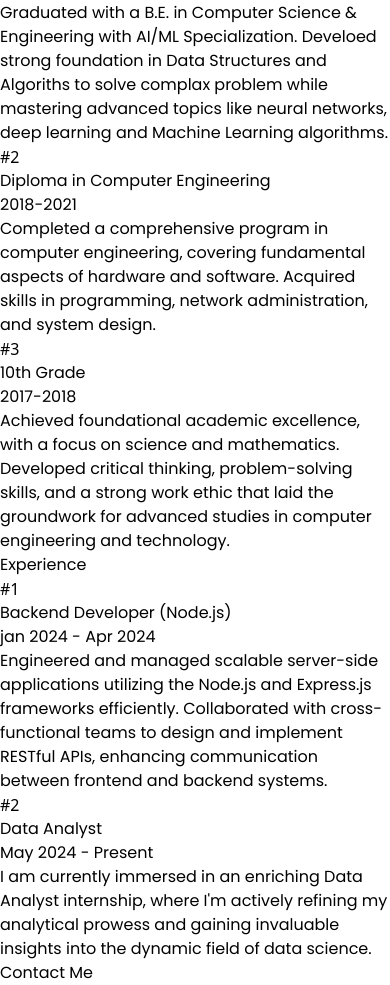
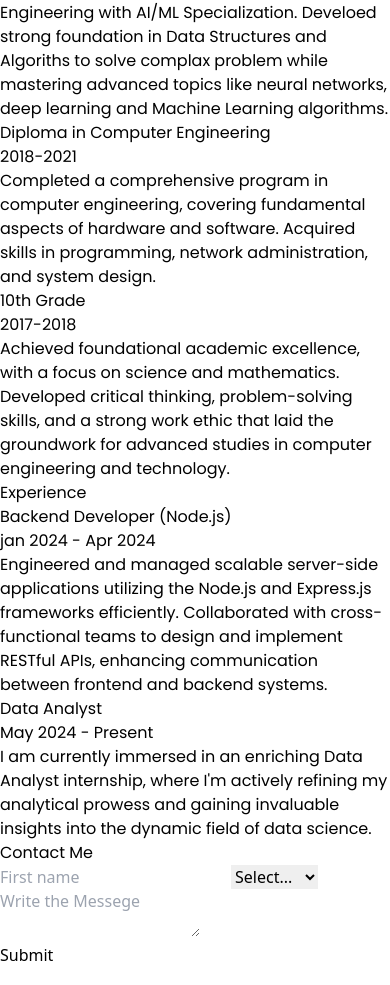
Before and after one commit to oDhruvPatel/newfolderr, a React (Vite) app: page / in a window 390 px wide. Shown: the part 4737-5722 px from the top of the page. Built offline with nearby package versions, Linux system fonts and the light colour scheme.

Commit message:
Middle-dots

```diff
--- a/package.json
+++ b/package.json
@@ -5,8 +5,8 @@
   "version": "0.0.0",
   "type": "module",
   "scripts": {
-    "predeploy":"npm run build",
-    "deploy":"gh-pages -d dist",
+    "predeploy": "npm run build",
+    "deploy": "gh-pages -d dist",
     "dev": "vite",
     "build": "tsc && vite build",
     "lint": "eslint . --ext ts,tsx --report-unused-disable-directives --max-warnings 0",
@@ -16,6 +16,7 @@
     "gsap": "^3.12.5",
     "react": "^18.2.0",
     "react-dom": "^18.2.0",
+    "react-hook-form": "^7.51.5",
     "react-icons": "^5.2.1",
     "react-scroll": "^1.9.0"
   },
--- a/src/components/AboutEdu.tsx
+++ b/src/components/AboutEdu.tsx
@@ -18,9 +18,9 @@ const AboutEdu = () => {
           className={`view1 md:border-r-4 md:border-l-0 border-l-4 gradient-border z-50 md:w-[50%] w-[90%] md:m-0 m-auto flex md:justify-center md:items-center flex-col `}
         >
 
-                  <Education seq={1} classLR="md:text-right md:pr-1" class="left" title="B.E Computer Sci. and Engg. - Spec. AI & ML" timeline="2021-2024" desc={BE}/>
-                  <Education seq={2} classLR="md:text-left md:pl-1" class="right" title="Diploma in Computer Engineering" timeline="2018-2021" desc={DI}/>
-                  <Education seq={3} classLR="md:text-right md:pr-1 " class="left" title="10th Grade" timeline="2017-2018" desc={board}/>
+                  <Education seq={1} classLR="md:text-right md:pr-1" dotLR="md:-right-[10px] md:left-auto -left-[-3.5%]" class="left" title="B.E Computer Sci. and Engg. - Spec. AI & ML" timeline="2021-2024" desc={BE}/>
+                  <Education seq={2} classLR="md:text-left md:pl-1" dotLR="md:-left-[5px] md:right-auto -left-[-3.5%]" class="right" title="Diploma in Computer Engineering" timeline="2018-2021" desc={DI}/>
+                  <Education seq={3} classLR="md:text-right md:pr-1" dotLR="md:-right-[10px] md:left-auto -left-[-3.5%]" class="left" title="10th Grade" timeline="2017-2018" desc={board}/>
                </div>
                </div>
     </>
--- /dev/null
+++ b/src/components/ContactForm.tsx
@@ -0,0 +1,35 @@
+import React, { useState } from "react";
+import { useForm, SubmitHandler } from "react-hook-form";
+
+interface FormData {
+  firstName: string;
+  category: string;
+  aboutYou: string;
+}
+
+const ContactForm: React.FC = () => {
+  const { register, handleSubmit } = useForm<FormData>();
+  const [data, setData] = useState<string>("");
+
+  const onSubmit: SubmitHandler<FormData> = (formData) => {
+    setData(JSON.stringify(formData));
+  };
+
+  return (
+    <div>
+      <form onSubmit={handleSubmit(onSubmit)}>
+        <input {...register("firstName")} placeholder="First name" />
+        <select {...register("category", { required: true })}>
+          <option value="">Select...</option>
+          <option value="A">Option A</option>
+          <option value="B">Option B</option>
+        </select>
+        <textarea {...register("aboutYou")} placeholder="Write the Messege" />
+        <p>{data}</p>
+        <input type="submit" />
+      </form>
+    </div>
+  );
+};
+
+export default ContactForm;
--- a/src/components/Education.tsx
+++ b/src/components/Education.tsx
@@ -5,6 +5,7 @@ const Education = (props: {
   class: string;
   seq: number;
   classLR:string;
+  dotLR:string;
 }) => {
   return (
     <>
@@ -12,16 +13,16 @@ const Education = (props: {
           className={`${props.class} md:m-0 m-auto flex md:justify-center md:items-center flex-col `}
         >
           <div className={`${props.classLR} md:w-[100%] pl-1 w-full text-left text-lg font-medium  pt-1 text-transparent bg-clip-text bg-gradient-to-r from-pink-700 to-purple-700`}>
-            <div className="">#{props.seq}</div>
+            <div className={`${props.dotLR} w-4 h-4 bg-slate-800 border-2 border-slate-300 absolute rounded-full`}></div>
           </div>
           <div
-            className={`view md:my-0 md:mx-0 mb-4 bg-white rounded-xl p-4 md:w-[90%] w-[96%] ml-3 md:ml-0 shadow-md border primary transition-all hover:scale-105`}
+            className={`view1 md:my-0 md:mx-0 mb-4 bg-white rounded-xl p-4 md:w-[90%] w-[96%] ml-3 md:ml-0 shadow-md border primary view transition-all hover:scale-105`}
           >
             <h1 className="title md:text-lg text-lg font-semibold text-transparent bg-clip-text bg-gradient-to-r from-purple-600 to-pink-600 ">
               {" "}
               {props.title}{" "}
             </h1>
-            <h3 className="md:text-sm text-sm my-1  font-medium"> {props.timeline}</h3>
+            <h3 className="md:text-sm text-sm my-1 font-medium"> {props.timeline}</h3>
             <h6 className=" md:text-sm text-xs"> {props.desc}</h6>
           </div>
           </div>
--- a/src/components/Experience.tsx
+++ b/src/components/Experience.tsx
@@ -13,10 +13,10 @@ const Experience = () => {
         className={`md:w-[80vw] w-[100vw] m-auto  transition-all `}
       >
         <div
-          className={` md:border-r-4 md:border-l-0 gradient-border border-l-4  border-slate-800 z-50 md:w-[50%] w-[90%] md:m-0 m-auto flex md:justify-center md:items-center flex-col `}
+          className={`view1 md:border-r-4 md:border-l-0 gradient-border border-l-4  border-slate-800 z-50 md:w-[50%] w-[90%] md:m-0 m-auto flex md:justify-center md:items-center flex-col `}
         >
-                  <Education seq={1} classLR="md:text-right md:pr-1" class="left" title="Backend Developer (Node.js)" timeline="jan 2024 - Apr 2024" desc={Toshal}/>
-                  <Education seq={2} classLR="md:text-left md:pl-1"  class="right" title="Data Analyst" timeline="May 2024 - Present" desc={DA}/>
+                  <Education seq={1} classLR="md:text-right md:pr-1" dotLR="md:-right-[10px] md:left-auto -left-[-3.5%]" class="left" title="Backend Developer (Node.js)" timeline="jan 2024 - Apr 2024" desc={Toshal}/>
+                  <Education seq={2} classLR="md:text-left md:pl-1"  dotLR="md:-left-[5px] md:right-auto -left-[-3.5%]" class="right" title="Data Analyst" timeline="May 2024 - Present" desc={DA}/>
         </div>
         </div>
     </>
--- a/src/components/Navbar.tsx
+++ b/src/components/Navbar.tsx
@@ -37,7 +37,7 @@ const Navbar = (props: {link:string[]}) => {
   {props.link.map((item, idx) => (
     <li
       key={idx}
-      className="text-slate-800 primary uppercase font-base text-lg flex justify-center items-center mx-6 cursor-pointer hover:border-b-2 hover:border-b-indigo-600"
+      className="text-slate-800 primary uppercase font-base text-lg flex justify-center items-center mx-6 cursor-pointer hover:text-indigo-600"
     >
       <a href={`#${item}`}>{item}</a>
     </li>
--- a/src/components/Skill.tsx
+++ b/src/components/Skill.tsx
@@ -9,8 +9,10 @@ const Skill = (props:{list:string[], title:string, bg:string, icon?:ReactElement
                     <ul className='flex flex-row justify-center py-4 w-full flex-wrap'>
                       {props.list.map((item, idx)=>(
                       <li key={idx} className='md:text-sm text-sm px-2 my-2 mx-2 primary bg-[#fff] hover:text-black hover:cursor-pointer rounded-full'>{item}</li>
+
                        ))}
                     </ul>
+
                 </div>
              </div>
    </>
--- a/src/pages/Contact.tsx
+++ b/src/pages/Contact.tsx
@@ -1,9 +1,17 @@
+import ContactForm from "../components/ContactForm"
+
 const Contact = () => {
   return (
     <>
        <h1 id="About" className='text-4xl md:mt-9 mt-6 md:text-center text-center md:text-7xl primary uppercase font-extralight border-b-2 border-t-2 md:py-3 py-2 text-transparent bg-clip-text bg-gradient-to-r from-blue-500 to-pink-500'>
         Contact Me
         </h1>
+
+        <div className="md:w-[80vw] w-[100vw] m-auto">
+
+           <ContactForm/>
+
+        </div>
     </>
   )
 }
```
Also changed, not shown: 1 other file (tests, documents, lock files or other folders).
